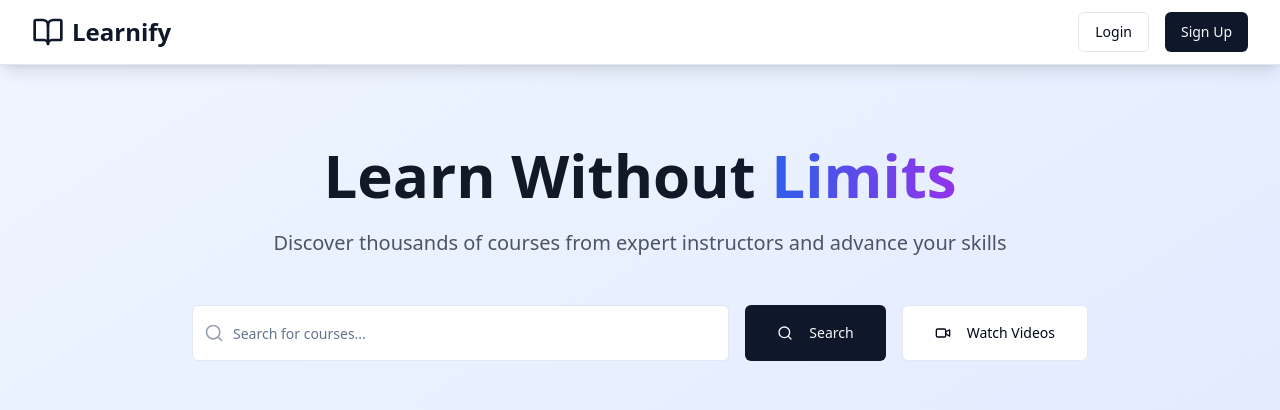
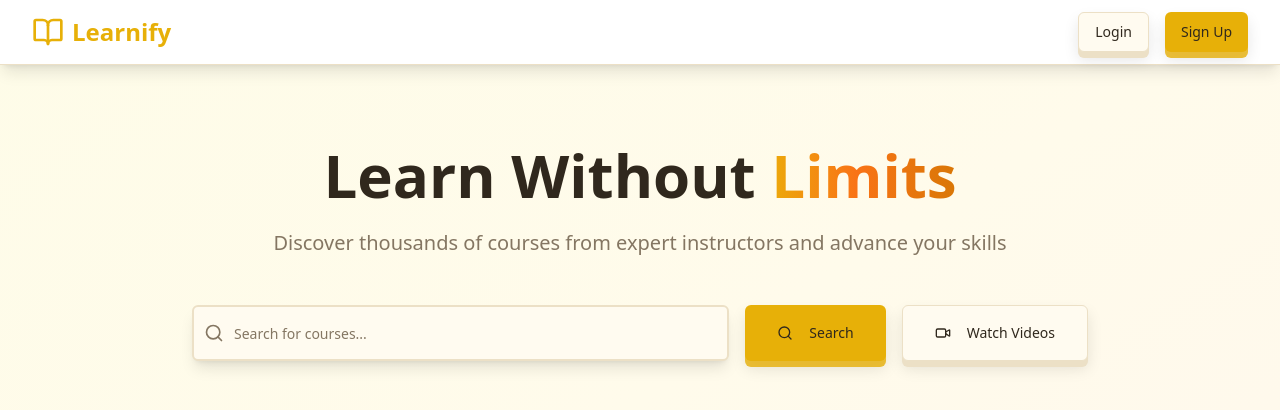
Before and after one commit to yelloweducation/learnify-react-campus-92, a React (Vite) app: page / in a window 1280 px wide. Shown: the top 410 px of the page. Built offline with nearby package versions, Linux system fonts and the light colour scheme.

Commit message:
Refactor: Apply yellow and 3D theme
-   Updated color scheme to yellow and implemented a 3D modern design.
-   Styled buttons with a 3D appearance.

```diff
--- a/src/components/ui/button.tsx
+++ b/src/components/ui/button.tsx
@@ -1,3 +1,4 @@
+
 import * as React from "react"
 import { Slot } from "@radix-ui/react-slot"
 import { cva, type VariantProps } from "class-variance-authority"
@@ -9,13 +10,13 @@ const buttonVariants = cva(
   {
     variants: {
       variant: {
-        default: "bg-primary text-primary-foreground hover:bg-primary/90",
+        default: "bg-primary text-primary-foreground hover:bg-primary/90 btn-3d",
         destructive:
-          "bg-destructive text-destructive-foreground hover:bg-destructive/90",
+          "bg-destructive text-destructive-foreground hover:bg-destructive/90 btn-3d",
         outline:
-          "border border-input bg-background hover:bg-accent hover:text-accent-foreground",
+          "border border-input bg-background hover:bg-accent hover:text-accent-foreground btn-3d-outline",
         secondary:
-          "bg-secondary text-secondary-foreground hover:bg-secondary/80",
+          "bg-secondary text-secondary-foreground hover:bg-secondary/80 btn-3d",
         ghost: "hover:bg-accent hover:text-accent-foreground",
         link: "text-primary underline-offset-4 hover:underline",
       },
--- a/src/index.css
+++ b/src/index.css
@@ -1,3 +1,4 @@
+
 @tailwind base;
 @tailwind components;
 @tailwind utilities;
@@ -6,89 +7,83 @@
 
 @layer base {
   :root {
-    --background: 0 0% 100%;
-    --foreground: 222.2 84% 4.9%;
+    --background: 45 100% 97%;
+    --foreground: 35 25% 15%;
 
-    --card: 0 0% 100%;
-    --card-foreground: 222.2 84% 4.9%;
+    --card: 45 100% 98%;
+    --card-foreground: 35 25% 15%;
 
-    --popover: 0 0% 100%;
-    --popover-foreground: 222.2 84% 4.9%;
+    --popover: 45 100% 98%;
+    --popover-foreground: 35 25% 15%;
 
-    --primary: 222.2 47.4% 11.2%;
-    --primary-foreground: 210 40% 98%;
+    --primary: 45 93% 47%;
+    --primary-foreground: 35 25% 15%;
 
-    --secondary: 210 40% 96.1%;
-    --secondary-foreground: 222.2 47.4% 11.2%;
+    --secondary: 42 100% 90%;
+    --secondary-foreground: 35 25% 15%;
 
-    --muted: 210 40% 96.1%;
-    --muted-foreground: 215.4 16.3% 46.9%;
+    --muted: 42 100% 92%;
+    --muted-foreground: 35 15% 45%;
 
-    --accent: 210 40% 96.1%;
-    --accent-foreground: 222.2 47.4% 11.2%;
+    --accent: 45 93% 47%;
+    --accent-foreground: 35 25% 15%;
 
     --destructive: 0 84.2% 60.2%;
     --destructive-foreground: 210 40% 98%;
 
-    --border: 214.3 31.8% 91.4%;
-    --input: 214.3 31.8% 91.4%;
-    --ring: 222.2 84% 4.9%;
+    --border: 42 50% 85%;
+    --input: 42 50% 85%;
+    --ring: 45 93% 47%;
 
     --radius: 0.5rem;
 
-    --sidebar-background: 0 0% 98%;
-
-    --sidebar-foreground: 240 5.3% 26.1%;
-
-    --sidebar-primary: 240 5.9% 10%;
-
-    --sidebar-primary-foreground: 0 0% 98%;
-
-    --sidebar-accent: 240 4.8% 95.9%;
-
-    --sidebar-accent-foreground: 240 5.9% 10%;
-
-    --sidebar-border: 220 13% 91%;
-
-    --sidebar-ring: 217.2 91.2% 59.8%;
+    --sidebar-background: 45 100% 96%;
+    --sidebar-foreground: 35 25% 15%;
+    --sidebar-primary: 45 93% 47%;
+    --sidebar-primary-foreground: 35 25% 15%;
+    --sidebar-accent: 42 100% 90%;
+    --sidebar-accent-foreground: 35 25% 15%;
+    --sidebar-border: 42 50% 85%;
+    --sidebar-ring: 45 93% 47%;
   }
 
   .dark {
-    --background: 222.2 84% 4.9%;
-    --foreground: 210 40% 98%;
+    --background: 35 25% 8%;
+    --foreground: 45 100% 95%;
 
-    --card: 222.2 84% 4.9%;
-    --card-foreground: 210 40% 98%;
+    --card: 35 25% 10%;
+    --card-foreground: 45 100% 95%;
 
-    --popover: 222.2 84% 4.9%;
-    --popover-foreground: 210 40% 98%;
+    --popover: 35 25% 10%;
+    --popover-foreground: 45 100% 95%;
 
-    --primary: 210 40% 98%;
-    --primary-foreground: 222.2 47.4% 11.2%;
+    --primary: 45 93% 55%;
+    --primary-foreground: 35 25% 8%;
 
-    --secondary: 217.2 32.6% 17.5%;
-    --secondary-foreground: 210 40% 98%;
+    --secondary: 35 20% 15%;
+    --secondary-foreground: 45 100% 95%;
 
-    --muted: 217.2 32.6% 17.5%;
-    --muted-foreground: 215 20.2% 65.1%;
+    --muted: 35 20% 15%;
+    --muted-foreground: 45 30% 65%;
 
-    --accent: 217.2 32.6% 17.5%;
-    --accent-foreground: 210 40% 98%;
+    --accent: 45 93% 55%;
+    --accent-foreground: 35 25% 8%;
 
     --destructive: 0 62.8% 30.6%;
     --destructive-foreground: 210 40% 98%;
 
-    --border: 217.2 32.6% 17.5%;
-    --input: 217.2 32.6% 17.5%;
-    --ring: 212.7 26.8% 83.9%;
-    --sidebar-background: 240 5.9% 10%;
-    --sidebar-foreground: 240 4.8% 95.9%;
-    --sidebar-primary: 224.3 76.3% 48%;
-    --sidebar-primary-foreground: 0 0% 100%;
-    --sidebar-accent: 240 3.7% 15.9%;
-    --sidebar-accent-foreground: 240 4.8% 95.9%;
-    --sidebar-border: 240 3.7% 15.9%;
-    --sidebar-ring: 217.2 91.2% 59.8%;
+    --border: 35 20% 20%;
+    --input: 35 20% 20%;
+    --ring: 45 93% 55%;
+
+    --sidebar-background: 35 25% 8%;
+    --sidebar-foreground: 45 100% 95%;
+    --sidebar-primary: 45 93% 55%;
+    --sidebar-primary-foreground: 35 25% 8%;
+    --sidebar-accent: 35 20% 15%;
+    --sidebar-accent-foreground: 45 100% 95%;
+    --sidebar-border: 35 20% 20%;
+    --sidebar-ring: 45 93% 55%;
   }
 }
 
@@ -101,3 +96,48 @@
     @apply bg-background text-foreground;
   }
 }
+
+/* 3D Button Styles */
+@layer components {
+  .btn-3d {
+    @apply relative transition-all duration-150 ease-in-out transform;
+    box-shadow:
+      0 6px 0 hsl(var(--primary) / 0.8),
+      0 8px 15px rgba(0, 0, 0, 0.1);
+  }
+
+  .btn-3d:hover {
+    @apply -translate-y-1;
+    box-shadow:
+      0 8px 0 hsl(var(--primary) / 0.8),
+      0 12px 20px rgba(0, 0, 0, 0.15);
+  }
+
+  .btn-3d:active {
+    @apply translate-y-1;
+    box-shadow:
+      0 2px 0 hsl(var(--primary) / 0.8),
+      0 4px 10px rgba(0, 0, 0, 0.1);
+  }
+
+  .btn-3d-outline {
+    @apply relative transition-all duration-150 ease-in-out transform border-2;
+    box-shadow:
+      0 6px 0 hsl(var(--border)),
+      0 8px 15px rgba(0, 0, 0, 0.1);
+  }
+
+  .btn-3d-outline:hover {
+    @apply -translate-y-1;
+    box-shadow:
+      0 8px 0 hsl(var(--border)),
+      0 12px 20px rgba(0, 0, 0, 0.15);
+  }
+
+  .btn-3d-outline:active {
+    @apply translate-y-1;
+    box-shadow:
+      0 2px 0 hsl(var(--border)),
+      0 4px 10px rgba(0, 0, 0, 0.1);
+  }
+}
--- a/src/pages/Index.tsx
+++ b/src/pages/Index.tsx
@@ -19,18 +19,18 @@ const Index = () => {
   };
 
   return (
-    <div className="min-h-screen bg-gradient-to-br from-blue-50 to-indigo-100">
+    <div className="min-h-screen bg-gradient-to-br from-yellow-50 via-amber-50 to-orange-50">
       <Navbar />
 
       {/* Hero Section */}
       <div className="relative overflow-hidden">
         <div className="max-w-7xl mx-auto px-4 sm:px-6 lg:px-8 py-20">
           <div className="text-center">
-            <h1 className="text-4xl md:text-6xl font-bold text-gray-900 mb-6">
+            <h1 className="text-4xl md:text-6xl font-bold text-foreground mb-6">
               Learn Without
-              <span className="bg-gradient-to-r from-blue-600 to-purple-600 bg-clip-text text-transparent"> Limits</span>
+              <span className="bg-gradient-to-r from-yellow-500 via-orange-500 to-amber-600 bg-clip-text text-transparent"> Limits</span>
             </h1>
-            <p className="text-xl text-gray-600 mb-12 max-w-3xl mx-auto">
+            <p className="text-xl text-muted-foreground mb-12 max-w-3xl mx-auto">
               Discover thousands of courses from expert instructors and advance your skills
             </p>
 
@@ -38,13 +38,13 @@ const Index = () => {
             <div className="max-w-4xl mx-auto mb-8">
               <div className="flex flex-col sm:flex-row gap-4">
                 <div className="flex-1 relative">
-                  <Search className="absolute left-3 top-1/2 transform -translate-y-1/2 text-gray-400 h-5 w-5" />
+                  <Search className="absolute left-3 top-1/2 transform -translate-y-1/2 text-muted-foreground h-5 w-5" />
                   <Input
                     type="text"
                     placeholder="Search for courses..."
                     value={searchTerm}
                     onChange={(e) => setSearchTerm(e.target.value)}
-                    className="pl-10 h-14 text-lg"
+                    className="pl-10 h-14 text-lg shadow-lg border-2"
                     onKeyPress={(e) => e.key === 'Enter' && handleSearch()}
                   />
                 </div>
```
